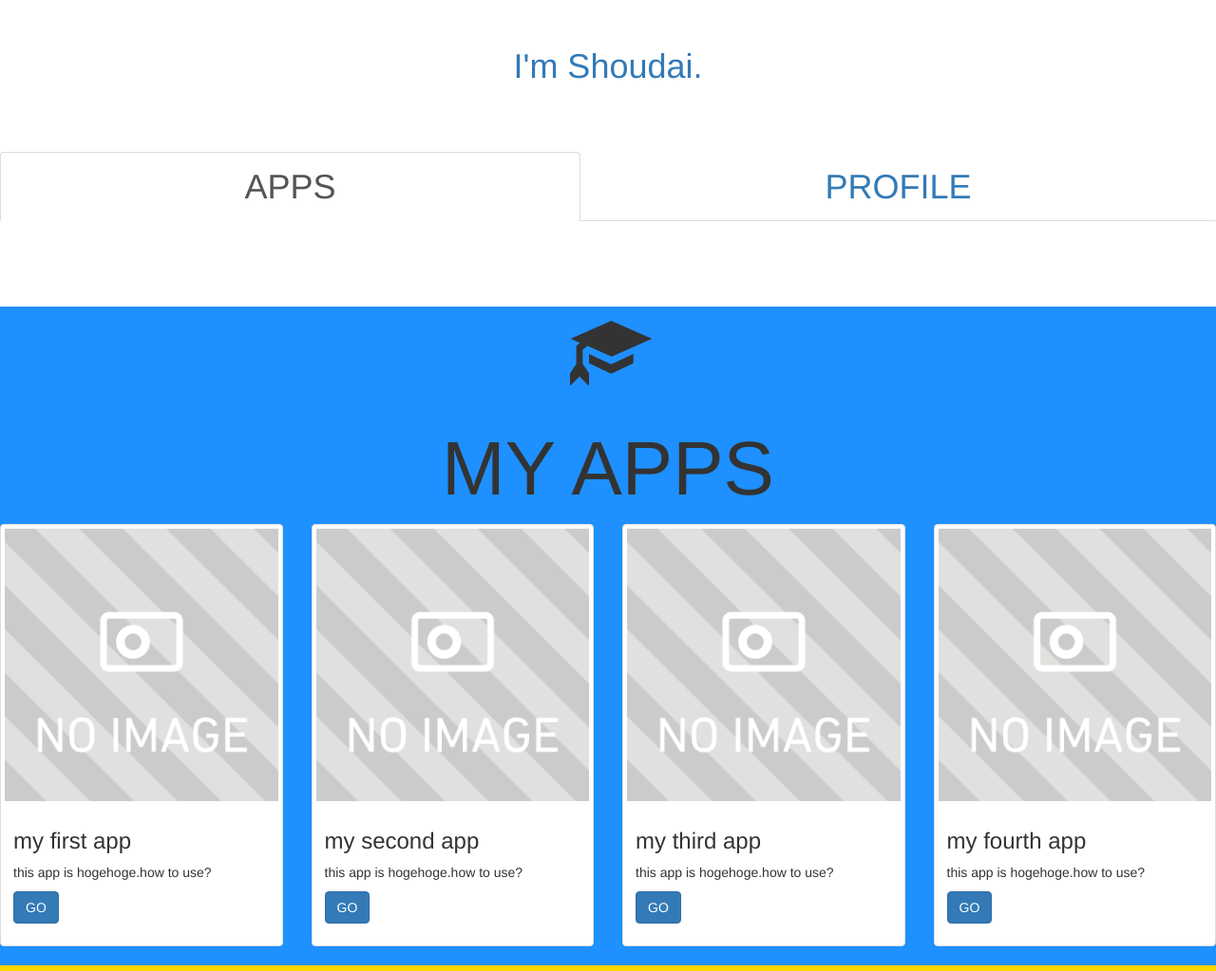
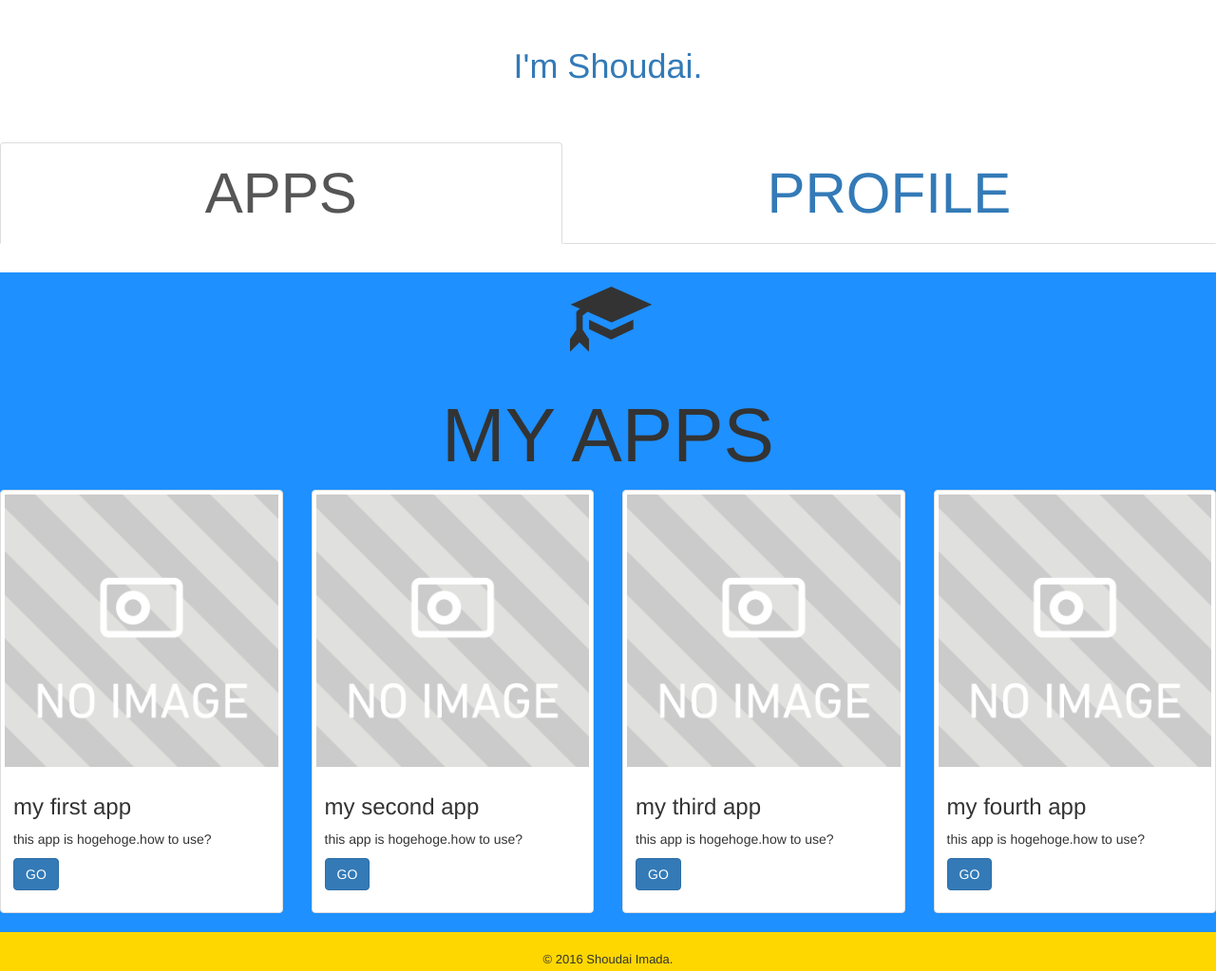
Before and after one commit to imadashodai/imadashodai.github.io, a plain HTML site: page index.html in a window 1280 px wide. Shown: the top 1023 px of the page at 95% size. Drawn offline with nearby package versions, Linux system fonts and the light colour scheme.

```diff
--- a/index.html
+++ b/index.html
@@ -29,6 +29,7 @@
       }
 
       .nav {
+        font-size: 60px;
         background-color: #fff;
       }
 
@@ -64,12 +65,12 @@
   <body>
     <header>
       <h1><a href="index.html">I'm Shoudai.</a></h1>
-      <h1>
+      <div class="tab">
         <ul class="nav nav-tabs nav-justified">
           <li role="presentaion" class=active><a href="index.html">APPS</a></li>
           <li role="presentaion"><a href="about.html">PROFILE</a></li>
         </ul>
-      </h1>
+      </div>
     </header>
     <div class="icon">
       <span class="glyphicon glyphicon-education" aria-hidden="true"></span>
```
Also changed, not shown: about.html (+2 -1 lines), 1 other file.
